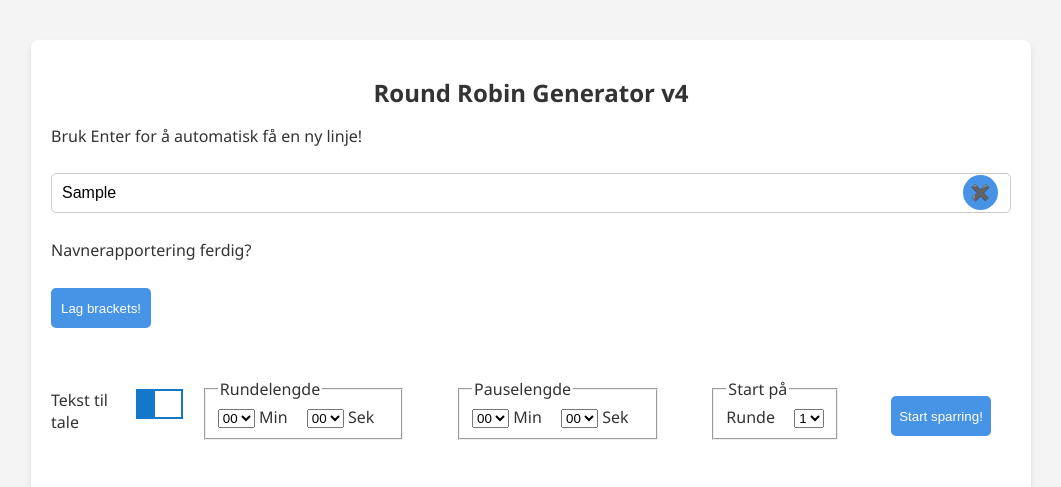
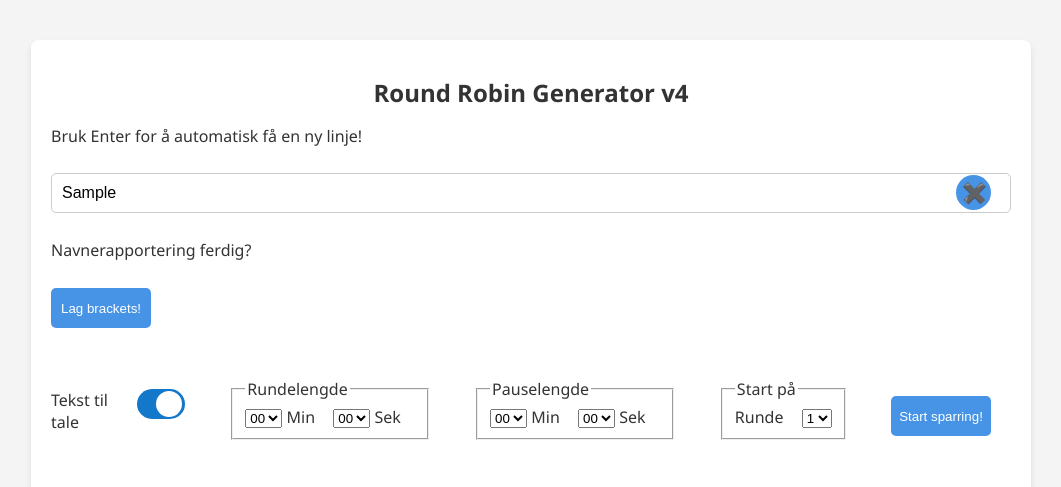
Before and after one commit to Thojohan/round-robin-generator, a plain HTML site: page index.html in a window 1280 px wide. Both pictures are taken after typing "Sample" into the empty fields and a click on the button "Lag brackets!". Shown: the top 487 px of the page, without its empty margins (109-1170 px from the left). Drawn offline with Linux system fonts and the light colour scheme; a web font is replaced by a local one.

Commit message:
Update styles.css
Bugfix for iOS

```diff
--- a/styles.css
+++ b/styles.css
@@ -64,23 +64,25 @@ button:disabled {
 
 .delete-btn {
   position: absolute;
-  left: 95%;
+  right: 0;
   width: 35px;
   height: 35px;
   border-radius: 50%;
   top: 12%;
   color: black;
-  font-size: 16px;
+  font-size: 20px;
+  text-align: center;
 }
 
 .header-form {
   display: flex;
   flex-direction: row;
+  flex-wrap: wrap;
   justify-content: space-between;
   align-items: center;
 }
 
-@media screen and (max-width: 620px) {
+@media screen and (max-width: 550px) {
   .header-form {
     flex-direction: column;
   }
@@ -97,12 +99,13 @@ button:disabled {
 }
 
 .header-form span {
-  margin-right: 15px;
+  margin-right: 14px;
 }
 
 .slider-wrapper {
   display: flex;
   margin-bottom: 25px;
+  padding-right: 35px;
 }
 
 .switch {
@@ -156,11 +159,11 @@ input:checked + .slider:before {
   transform: translateX(18px);
 }
 
-.slider.round {
+.slider.circle {
   border-radius: 34px;
 }
 
-.slider.round:before {
+.slider.circle:before {
   border-radius: 50%;
 }
 
```
